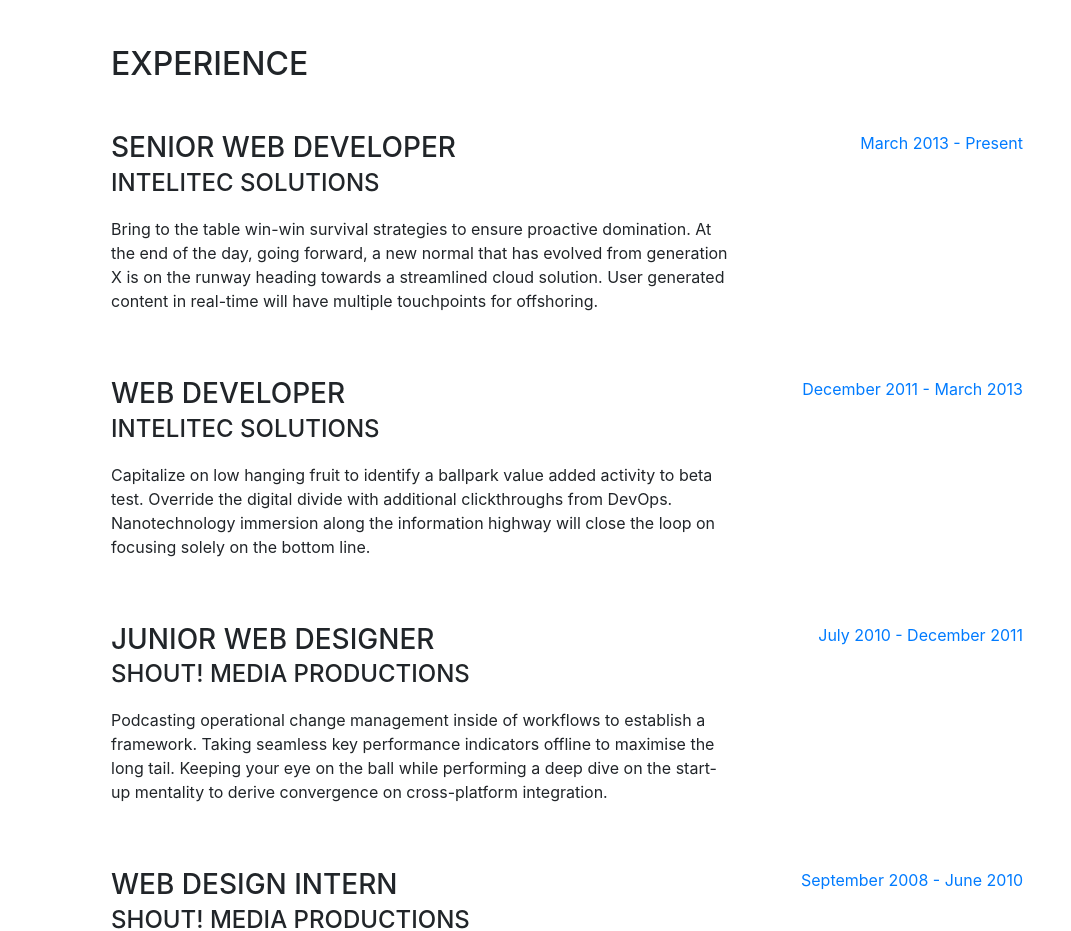
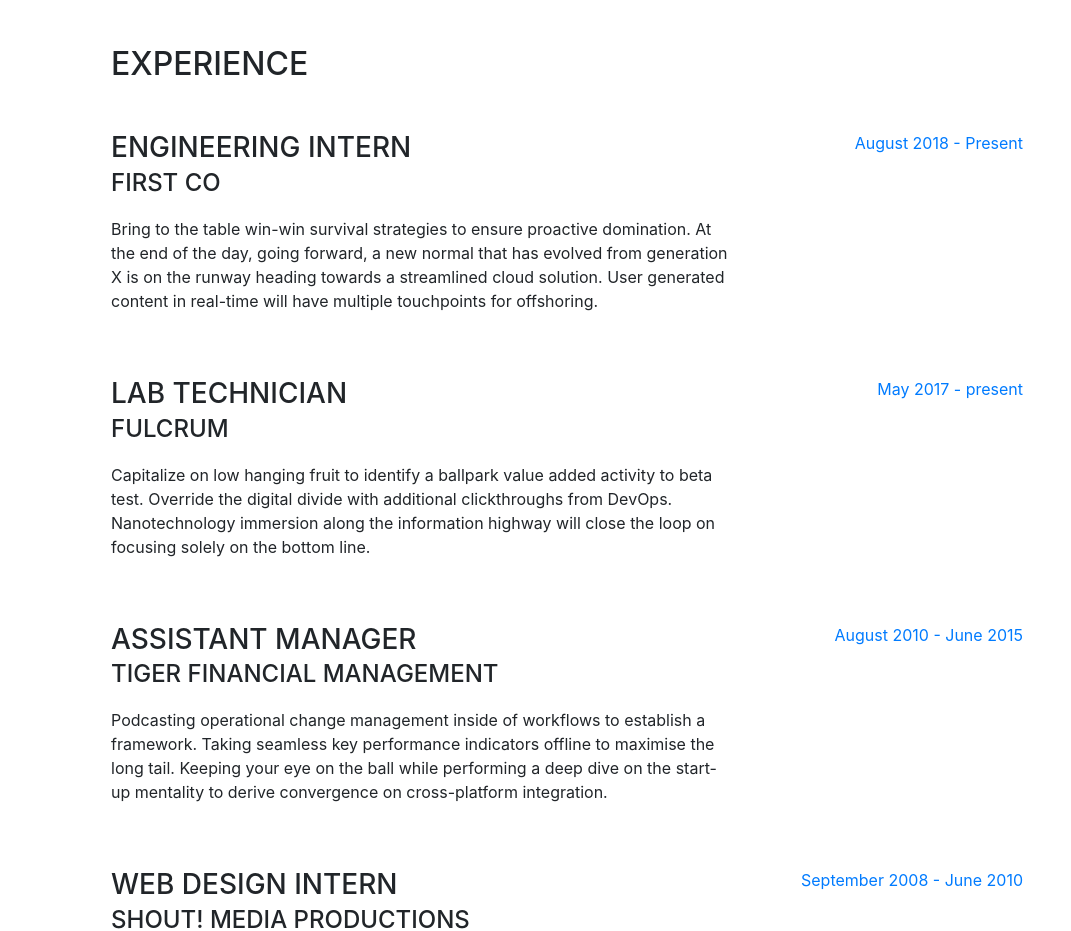
Before and after one commit to rickysilvamoreno/resume-website, a website with bundled scripts: page index.html in a window 1280 px wide. Shown: the part 804-1735 px from the top of the page, without its empty margins (209-1280 px from the left). Built offline with nearby package versions, Linux system fonts and the light colour scheme; a web font is replaced by a local one.

Commit message:
Jobs
Changed job titles

```diff
--- a/index.html
+++ b/index.html
@@ -67,7 +67,7 @@
             <span class="text-primary">Silva</span>
           </h1>
           <div class="subheading mb-5">510 Rita Lane #D · Arlington, TX 76014 · (682) 557-0593 ·
-            <a href="mailto:name@email.com">rickysilvamoreno@gmail.com</a>
+            <a href="mailto:rickysilvamoreno@gmail.com">rickysilvamoreno@gmail.com</a>
           </div>
           <p class="lead mb-5">I am experienced in leveraging agile frameworks to provide a robust synopsis for high level overviews. Iterative approaches to corporate strategy foster collaborative thinking to further the overall value proposition.</p>
           <div class="social-icons">
@@ -95,34 +95,34 @@
 
           <div class="resume-item d-flex flex-column flex-md-row mb-5">
             <div class="resume-content mr-auto">
-              <h3 class="mb-0">Senior Web Developer</h3>
-              <div class="subheading mb-3">Intelitec Solutions</div>
+              <h3 class="mb-0">Engineering Intern</h3>
+              <div class="subheading mb-3">First Co</div>
               <p>Bring to the table win-win survival strategies to ensure proactive domination. At the end of the day, going forward, a new normal that has evolved from generation X is on the runway heading towards a streamlined cloud solution. User generated content in real-time will have multiple touchpoints for offshoring.</p>
             </div>
             <div class="resume-date text-md-right">
-              <span class="text-primary">March 2013 - Present</span>
+              <span class="text-primary">August 2018 - Present</span>
             </div>
           </div>
 
           <div class="resume-item d-flex flex-column flex-md-row mb-5">
             <div class="resume-content mr-auto">
-              <h3 class="mb-0">Web Developer</h3>
-              <div class="subheading mb-3">Intelitec Solutions</div>
+              <h3 class="mb-0">Lab Technician</h3>
+              <div class="subheading mb-3">Fulcrum</div>
               <p>Capitalize on low hanging fruit to identify a ballpark value added activity to beta test. Override the digital divide with additional clickthroughs from DevOps. Nanotechnology immersion along the information highway will close the loop on focusing solely on the bottom line.</p>
             </div>
             <div class="resume-date text-md-right">
-              <span class="text-primary">December 2011 - March 2013</span>
+              <span class="text-primary">May 2017 - present</span>
             </div>
           </div>
 
           <div class="resume-item d-flex flex-column flex-md-row mb-5">
             <div class="resume-content mr-auto">
-              <h3 class="mb-0">Junior Web Designer</h3>
-              <div class="subheading mb-3">Shout! Media Productions</div>
+              <h3 class="mb-0">Assistant Manager</h3>
+              <div class="subheading mb-3">Tiger Financial Management</div>
               <p>Podcasting operational change management inside of workflows to establish a framework. Taking seamless key performance indicators offline to maximise the long tail. Keeping your eye on the ball while performing a deep dive on the start-up mentality to derive convergence on cross-platform integration.</p>
             </div>
             <div class="resume-date text-md-right">
-              <span class="text-primary">July 2010 - December 2011</span>
+              <span class="text-primary">August 2010 - June 2015</span>
             </div>
           </div>
 
```
